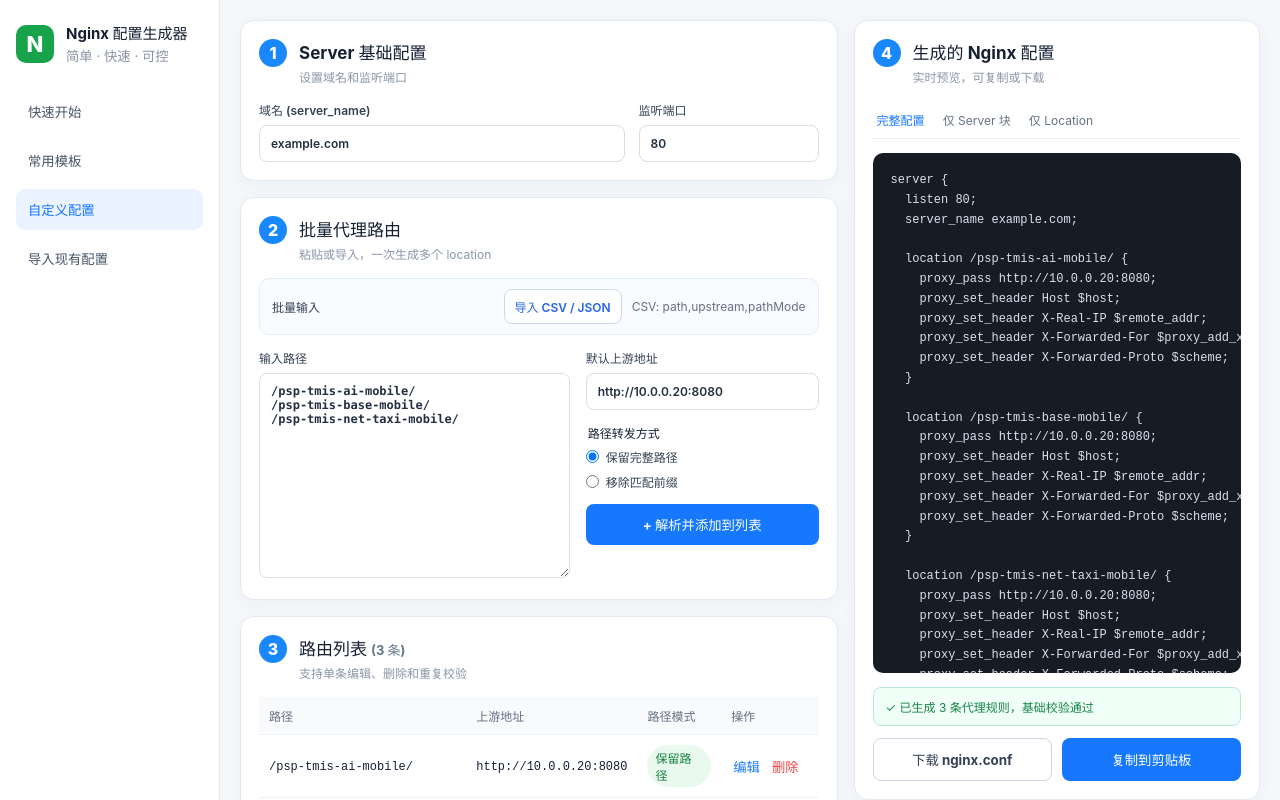
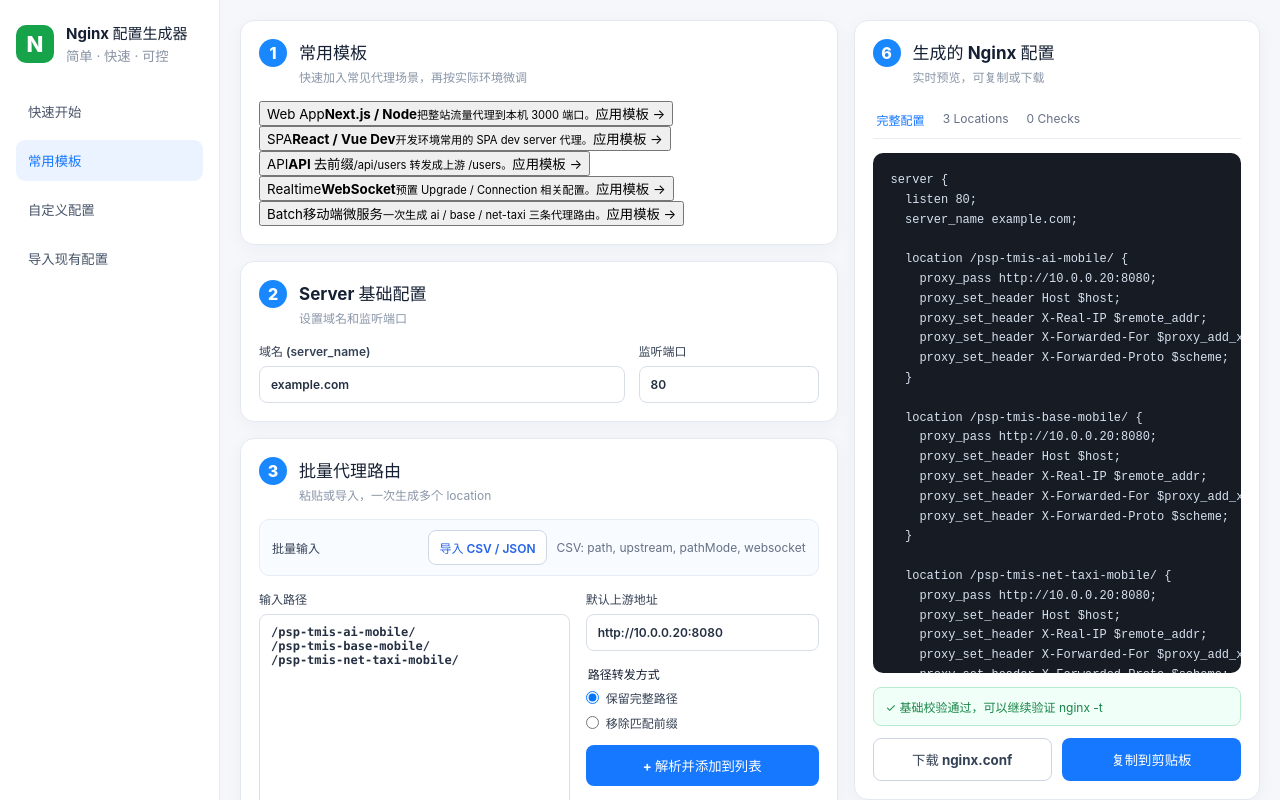
Before and after one commit to baigezz/nginx-config-builder, a React (Vite) app: page / in a window 1280 px wide. Shown: the top 800 px of the page. Built offline with nearby package versions, Linux system fonts and the light colour scheme.

Commit message:
feat: compose stage 3 editor experience

```diff
--- a/src/App.tsx
+++ b/src/App.tsx
@@ -1,161 +1,80 @@
 import { useMemo, useState } from 'react'
 import type { ChangeEvent } from 'react'
 import './App.css'
-
-type PathMode = 'preserve' | 'strip'
-type Route = { id: string; path: string; upstream: string; pathMode: PathMode }
+import { PresetPicker } from './components/PresetPicker'
+import { RequestSimulator } from './components/RequestSimulator'
+import { RoutesTable } from './components/RoutesTable'
+import { presets } from './data/presets'
+import { generateNginxConfig } from './lib/nginx-generator'
+import { createRoute, parseBulkRoutes, parseCsv, parseJson } from './lib/route-parser'
+import { validateConfig } from './lib/validator'
+import type { NginxPreset, PathMode, ProxyRoute } from './types/nginx'
 
 const starterPaths = `/psp-tmis-ai-mobile/
 /psp-tmis-base-mobile/
 /psp-tmis-net-taxi-mobile/`
 
-function normalizePath(value: string) {
-  const trimmed = value.trim()
-  if (!trimmed) return ''
-  const withLeading = trimmed.startsWith('/') ? trimmed : `/${trimmed}`
-  return withLeading.endsWith('/') ? withLeading : `${withLeading}/`
-}
-
-function routeId() {
-  return `${Date.now()}-${Math.random().toString(36).slice(2, 8)}`
-}
-function parseRoutes(input: string, defaultUpstream: string, pathMode: PathMode): Route[] {
-  return input.split('\n').map((line) => line.trim()).filter(Boolean).map((line) => {
-    const matched = line.match(/^(\S+)\s*(?:->|\s)\s*(https?:\/\/\S+)$/)
-    return {
-      id: routeId(),
-      path: normalizePath(matched?.[1] ?? line),
-      upstream: matched?.[2] ?? defaultUpstream,
-      pathMode,
-    }
-  })
-}
-
-function parseCsv(text: string, defaultUpstream: string, defaultMode: PathMode): Route[] {
-  const rows = text.split(/\r?\n/).map((line) => line.trim()).filter(Boolean)
-  if (!rows.length) return []
-  const header = rows[0].toLowerCase()
-  const start = header.includes('path') && header.includes('upstream') ? 1 : 0
-  return rows.slice(start).map((row) => {
-    const [path, upstream, mode] = row.split(',').map((cell) => cell.trim())
-    return {
-      id: routeId(),
-      path: normalizePath(path),
-      upstream: upstream || defaultUpstream,
-      pathMode: mode === 'strip' || mode === 'strip-prefix' ? 'strip' : defaultMode,
-    }
-  })
-}
-function parseJson(text: string, defaultUpstream: string, defaultMode: PathMode): Route[] {
-  const value = JSON.parse(text) as unknown
-  if (!Array.isArray(value)) throw new Error('JSON 顶层必须是数组')
-  return value.map((item) => {
-    if (typeof item === 'string') {
-      return { id: routeId(), path: normalizePath(item), upstream: defaultUpstream, pathMode: defaultMode }
-    }
-    if (!item || typeof item !== 'object') throw new Error('JSON 每一项必须是字符串或对象')
-    const record = item as Record<string, unknown>
-    const path = typeof record.path === 'string' ? record.path : ''
-    const upstream = typeof record.upstream === 'string' ? record.upstream : defaultUpstream
-    const mode = record.pathMode === 'strip' || record.pathMode === 'strip-prefix' ? 'strip' : defaultMode
-    if (!path) throw new Error('JSON 对象缺少 path')
-    return { id: routeId(), path: normalizePath(path), upstream, pathMode: mode }
-  })
-}
-
-function generateLocation(route: Route) {
-  const upstream = route.upstream.replace(/\/$/, '')
-  const proxyPass = route.pathMode === 'strip' ? `${upstream}/` : upstream
-  return `location ${route.path} {
-    proxy_pass ${proxyPass};
-    proxy_set_header Host $host;
-    proxy_set_header X-Real-IP $remote_addr;
-    proxy_set_header X-Forwarded-For $proxy_add_x_forwarded_for;
-    proxy_set_header X-Forwarded-Proto $scheme;
-  }`
-}
 function App() {
   const [domain, setDomain] = useState('example.com')
   const [port, setPort] = useState('80')
   const [input, setInput] = useState(starterPaths)
   const [defaultUpstream, setDefaultUpstream] = useState('http://10.0.0.20:8080')
   const [pathMode, setPathMode] = useState<PathMode>('preserve')
-  const [routes, setRoutes] = useState<Route[]>(() => parseRoutes(starterPaths, defaultUpstream, 'preserve'))
-  const [editingId, setEditingId] = useState<string | null>(null)
-  const [draft, setDraft] = useState<Route | null>(null)
+  const [routes, setRoutes] = useState<ProxyRoute[]>(() =>
+    parseBulkRoutes(starterPaths, 'http://10.0.0.20:8080', 'preserve'),
+  )
   const [notice, setNotice] = useState('')
 
-  const config = useMemo(() => {
-    const locations = routes.map(generateLocation).join('\n\n  ')
-    return `server {
-  listen ${port};
-  server_name ${domain};
+  const server = useMemo(() => ({ domain, port }), [domain, port])
+  const config = useMemo(() => generateNginxConfig(server, routes), [server, routes])
+  const issues = useMemo(() => validateConfig(server, routes), [server, routes])
+  const hasErrors = issues.some((issue) => issue.level === 'error')
 
-  ${locations}
-}`
-  }, [domain, port, routes])
+  const mergeRoutes = (incoming: ProxyRoute[]) => {
+    const seen = new Set(
+      routes.map((route) => `${route.locationModifier}:${route.path}`),
+    )
+    const accepted: ProxyRoute[] = []
+    const duplicates: string[] = []
 
-  const warnings = useMemo(() => {
-    const result: string[] = []
-    routes.forEach((route) => {
-      if (!/^https?:\/\//.test(route.upstream)) result.push(`${route.path} 的 upstream 缺少 http:// 或 https://`)
-    })
-    return result
-  }, [routes])
-  const mergeRoutes = (incoming: Route[]) => {
-    const seen = new Set(routes.map((route) => route.path))
-    const accepted: Route[] = []
-    const duplicates: string[] = []
     incoming.forEach((route) => {
       if (!route.path) return
-      if (seen.has(route.path)) duplicates.push(route.path)
-      else {
-        seen.add(route.path)
-        accepted.push(route)
+      const key = `${route.locationModifier}:${route.path}`
+      if (seen.has(key)) {
+        duplicates.push(route.path)
+        return
       }
+
+      seen.add(key)
+      accepted.push(route)
     })
+
     setRoutes((current) => [...current, ...accepted])
     setNotice(
       duplicates.length
-        ? `已添加 ${accepted.length} 条，跳过 ${duplicates.length} 条重复路径：${duplicates.join('、')}`
+        ? `已添加 ${accepted.length} 条，跳过 ${duplicates.length} 条重复 location：${duplicates.join('、')}`
         : `已添加 ${accepted.length} 条路由`,
     )
   }
 
-  const addRoutes = () => mergeRoutes(parseRoutes(input, defaultUpstream, pathMode))
-
-  const removeRoute = (id: string) => {
-    setRoutes((current) => current.filter((item) => item.id !== id))
-    if (editingId === id) setEditingId(null)
+  const addRoutes = () => {
+    mergeRoutes(parseBulkRoutes(input, defaultUpstream, pathMode))
   }
 
-  const beginEdit = (route: Route) => {
-    setEditingId(route.id)
-    setDraft({ ...route })
-  }
-
-  const saveEdit = () => {
-    if (!draft) return
-    const normalized = { ...draft, path: normalizePath(draft.path) }
-    const duplicate = routes.some((route) => route.id !== normalized.id && route.path === normalized.path)
-    if (duplicate) {
-      setNotice(`无法保存：路径 ${normalized.path} 已存在`)
-      return
-    }
-    setRoutes((current) => current.map((route) => route.id === normalized.id ? normalized : route))
-    setEditingId(null)
-    setDraft(null)
-    setNotice('路由已更新')
+  const applyPreset = (preset: NginxPreset) => {
+    const incoming = preset.routes.map((route) => createRoute(route))
+    mergeRoutes(incoming)
+    setNotice(`已应用「${preset.name}」模板`)
   }
 
   const importFile = async (event: ChangeEvent<HTMLInputElement>) => {
     const file = event.target.files?.[0]
     event.target.value = ''
     if (!file) return
+
     try {
       const text = await file.text()
-      const lower = file.name.toLowerCase()
-      const imported = lower.endsWith('.json')
+      const imported = file.name.toLowerCase().endsWith('.json')
         ? parseJson(text, defaultUpstream, pathMode)
         : parseCsv(text, defaultUpstream, pathMode)
       mergeRoutes(imported)
@@ -177,82 +96,170 @@ function App() {
     anchor.download = `${domain || 'nginx'}.conf`
     anchor.click()
     URL.revokeObjectURL(url)
-    setNotice('nginx.conf 已生成下载')
+    setNotice('Nginx 配置文件已生成下载')
   }
 
   return (
     <main className="appShell">
       <aside className="sidebar">
-        <div className="brand"><span className="brandIcon">N</span><div><strong>Nginx 配置生成器</strong><small>简单 · 快速 · 可控</small></div></div>
+        <div className="brand">
+          <span className="brandIcon">N</span>
+          <div>
+            <strong>Nginx 配置生成器</strong>
+            <small>简单 · 快速 · 可控</small>
+          </div>
+        </div>
+
         <nav>
-          <button>快速开始</button><button>常用模板</button><button className="active">自定义配置</button><button>导入现有配置</button>
+          <button>快速开始</button>
+          <button className="active">常用模板</button>
+          <button>自定义配置</button>
+          <button>导入现有配置</button>
         </nav>
-        <div className="tip"><strong>💡 批量导入</strong><p>支持多行粘贴、CSV 和 JSON。重复 location 会自动跳过。</p></div>
+
+        <div className="tip">
+          <strong>💡 Stage 3</strong>
+          <p>模板、路由高级配置和请求模拟已经加入。下一阶段会支持反解析已有 Nginx。</p>
+        </div>
       </aside>
 
       <section className="workspace">
         <div className="formArea">
           <section className="card">
-            <header><span>1</span><div><h2>Server 基础配置</h2><p>设置域名和监听端口</p></div></header>
+            <header>
+              <span>1</span>
+              <div>
+                <h2>常用模板</h2>
+                <p>快速加入常见代理场景，再按实际环境微调</p>
+              </div>
+            </header>
+            <PresetPicker presets={presets} onApply={applyPreset} />
+          </section>
+
+          <section className="card">
+            <header>
+              <span>2</span>
+              <div>
+                <h2>Server 基础配置</h2>
+                <p>设置域名和监听端口</p>
+              </div>
+            </header>
             <div className="grid2">
-              <label>域名 (server_name)<input value={domain} onChange={(e) => setDomain(e.target.value)} /></label>
-              <label>监听端口<input value={port} onChange={(e) => setPort(e.target.value)} /></label>
+              <label>
+                域名 (server_name)
+                <input value={domain} onChange={(event) => setDomain(event.target.value)} />
+              </label>
+              <label>
+                监听端口
+                <input value={port} onChange={(event) => setPort(event.target.value)} />
+              </label>
             </div>
           </section>
 
           <section className="card">
-            <header><span>2</span><div><h2>批量代理路由</h2><p>粘贴或导入，一次生成多个 location</p></div></header>
+            <header>
+              <span>3</span>
+              <div>
+                <h2>批量代理路由</h2>
+                <p>粘贴或导入，一次生成多个 location</p>
+              </div>
+            </header>
+
             <div className="importBar">
               <b>批量输入</b>
-              <label className="fileButton">导入 CSV / JSON<input type="file" accept=".csv,.json,text/csv,application/json" onChange={importFile} /></label>
-              <span>CSV: path,upstream,pathMode</span>
+              <label className="fileButton">
+                导入 CSV / JSON
+                <input
+                  type="file"
+                  accept=".csv,.json,text/csv,application/json"
+                  onChange={importFile}
+                />
+              </label>
+              <span>CSV: path, upstream, pathMode, websocket</span>
             </div>
+
             <div className="builder">
-              <label className="paths">输入路径<textarea value={input} onChange={(e) => setInput(e.target.value)} /></label>
+              <label className="paths">
+                输入路径
+                <textarea value={input} onChange={(event) => setInput(event.target.value)} />
+              </label>
+
               <div className="options">
-                <label>默认上游地址<input value={defaultUpstream} onChange={(e) => setDefaultUpstream(e.target.value)} /></label>
-                <fieldset><legend>路径转发方式</legend>
-                  <label><input type="radio" checked={pathMode === 'preserve'} onChange={() => setPathMode('preserve')} /> 保留完整路径</label>
-                  <label><input type="radio" checked={pathMode === 'strip'} onChange={() => setPathMode('strip')} /> 移除匹配前缀</label>
+                <label>
+                  默认上游地址
+                  <input
+                    value={defaultUpstream}
+                    onChange={(event) => setDefaultUpstream(event.target.value)}
+                  />
+                </label>
+
+                <fieldset>
+                  <legend>路径转发方式</legend>
+                  <label>
+                    <input
+                      type="radio"
+                      checked={pathMode === 'preserve'}
+                      onChange={() => setPathMode('preserve')}
+                    />
+                    保留完整路径
+                  </label>
+                  <label>
+                    <input
+                      type="radio"
+                      checked={pathMode === 'strip'}
+                      onChange={() => setPathMode('strip')}
+                    />
+                    移除匹配前缀
+                  </label>
                 </fieldset>
-                <button className="primary" onClick={addRoutes}>+ 解析并添加到列表</button>
+
+                <button className="primary" onClick={addRoutes}>
+                  + 解析并添加到列表
+                </button>
               </div>
             </div>
+
             {notice && <div className="notice">{notice}</div>}
           </section>
 
-          <section className="card">
-            <header><span>3</span><div><h2>路由列表 <em>({routes.length} 条)</em></h2><p>支持单条编辑、删除和重复校验</p></div></header>
-            <div className="tableWrap"><table>
-              <thead><tr><th>路径</th><th>上游地址</th><th>路径模式</th><th>操作</th></tr></thead>
-              <tbody>{routes.map((route) => {
-                const editing = editingId === route.id && draft
-                return (
-                  <tr key={route.id}>
-                    <td>{editing ? <input value={draft.path} onChange={(e) => setDraft({ ...draft, path: e.target.value })} /> : <code>{route.path}</code>}</td>
-                    <td>{editing ? <input value={draft.upstream} onChange={(e) => setDraft({ ...draft, upstream: e.target.value })} /> : <code>{route.upstream}</code>}</td>
-                    <td>{editing ? (
-                      <select value={draft.pathMode} onChange={(e) => setDraft({ ...draft, pathMode: e.target.value as PathMode })}>
-                        <option value="preserve">保留路径</option><option value="strip">去前缀</option>
-                      </select>
-                    ) : <span className="pill">{route.pathMode === 'preserve' ? '保留路径' : '去前缀'}</span>}</td>
-                    <td className="actions">{editing
-                      ? <><button className="link" onClick={saveEdit}>保存</button><button className="muted" onClick={() => { setEditingId(null); setDraft(null) }}>取消</button></>
-                      : <><button className="link" onClick={() => beginEdit(route)}>编辑</button><button className="danger" onClick={() => removeRoute(route.id)}>删除</button></>}</td>
-                  </tr>
-                )
-              })}</tbody>
-            </table></div>
-          </section>
+          <RoutesTable routes={routes} onChange={setRoutes} onNotice={setNotice} />
+
+          <RequestSimulator routes={routes} />
         </div>
 
         <aside className="preview card">
-          <header><span>4</span><div><h2>生成的 Nginx 配置</h2><p>实时预览，可复制或下载</p></div></header>
-          <div className="previewTabs"><b>完整配置</b><span>仅 Server 块</span><span>仅 Location</span></div>
+          <header>
+            <span>6</span>
+            <div>
+              <h2>生成的 Nginx 配置</h2>
+              <p>实时预览，可复制或下载</p>
+            </div>
+          </header>
+
+          <div className="previewTabs">
+            <b>完整配置</b>
+            <span>{routes.length} Locations</span>
+            <span>{issues.length} Checks</span>
+          </div>
+
           <pre><code>{config}</code></pre>
-          {warnings.length
-            ? <div className="status warning">⚠ {warnings.join('；')}</div>
-            : <div className="status">✓ 已生成 {routes.length} 条代理规则，基础校验通过</div>}
+
+          {issues.length === 0 ? (
+            <div className="status">✓ 基础校验通过，可以继续验证 nginx -t</div>
+          ) : (
+            <div className={`status ${hasErrors ? 'error' : 'warning'}`}>
+              <strong>{hasErrors ? '发现需要修复的问题' : '配置可生成，但有提示'}</strong>
+              <div className="issueList">
+                {issues.slice(0, 6).map((issue, index) => (
+                  <div key={`${issue.message}-${index}`} className={`issue ${issue.level}`}>
+                    <span>{issue.level === 'error' ? '×' : issue.level === 'warning' ? '!' : 'i'}</span>
+                    {issue.message}
+                  </div>
+                ))}
+              </div>
+            </div>
+          )}
+
           <div className="previewActions">
             <button className="secondary" onClick={downloadConfig}>下载 nginx.conf</button>
             <button className="copy" onClick={copyConfig}>复制到剪贴板</button>
```
